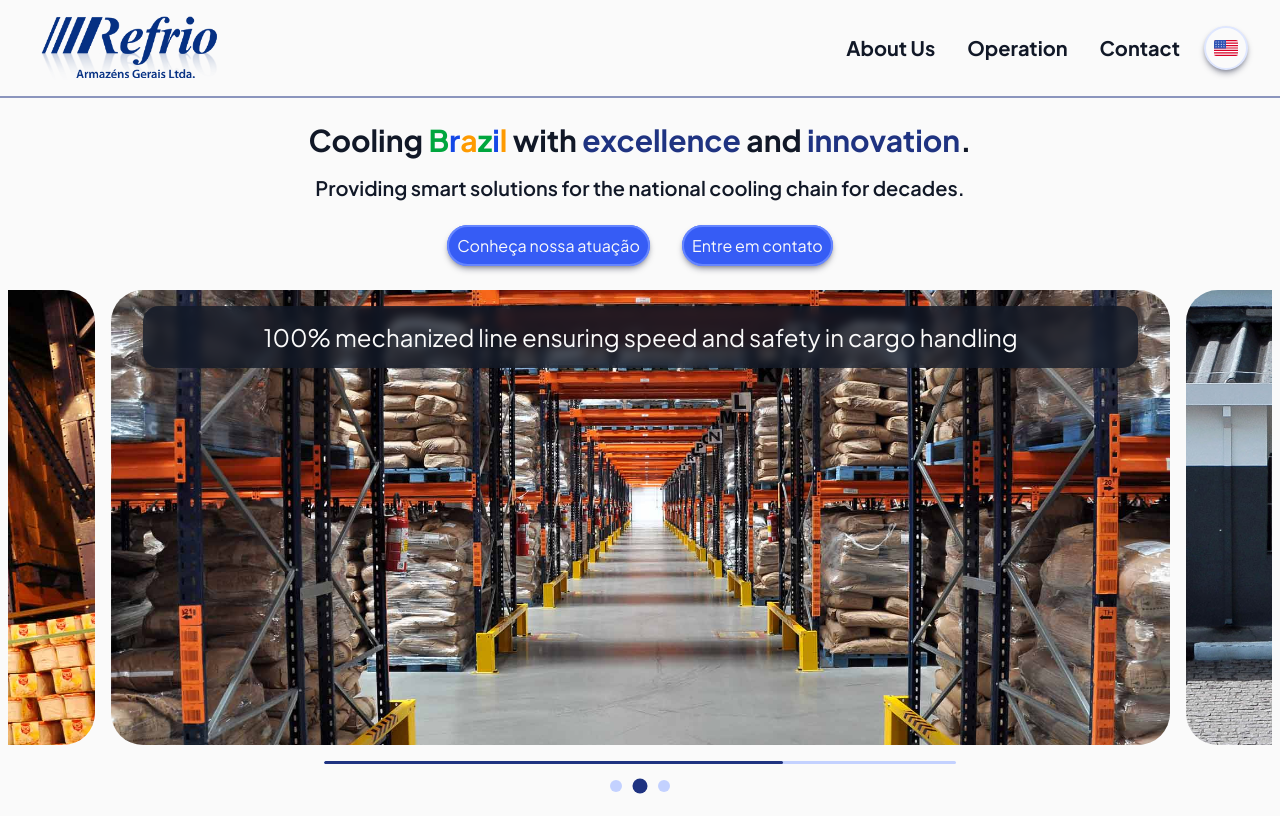
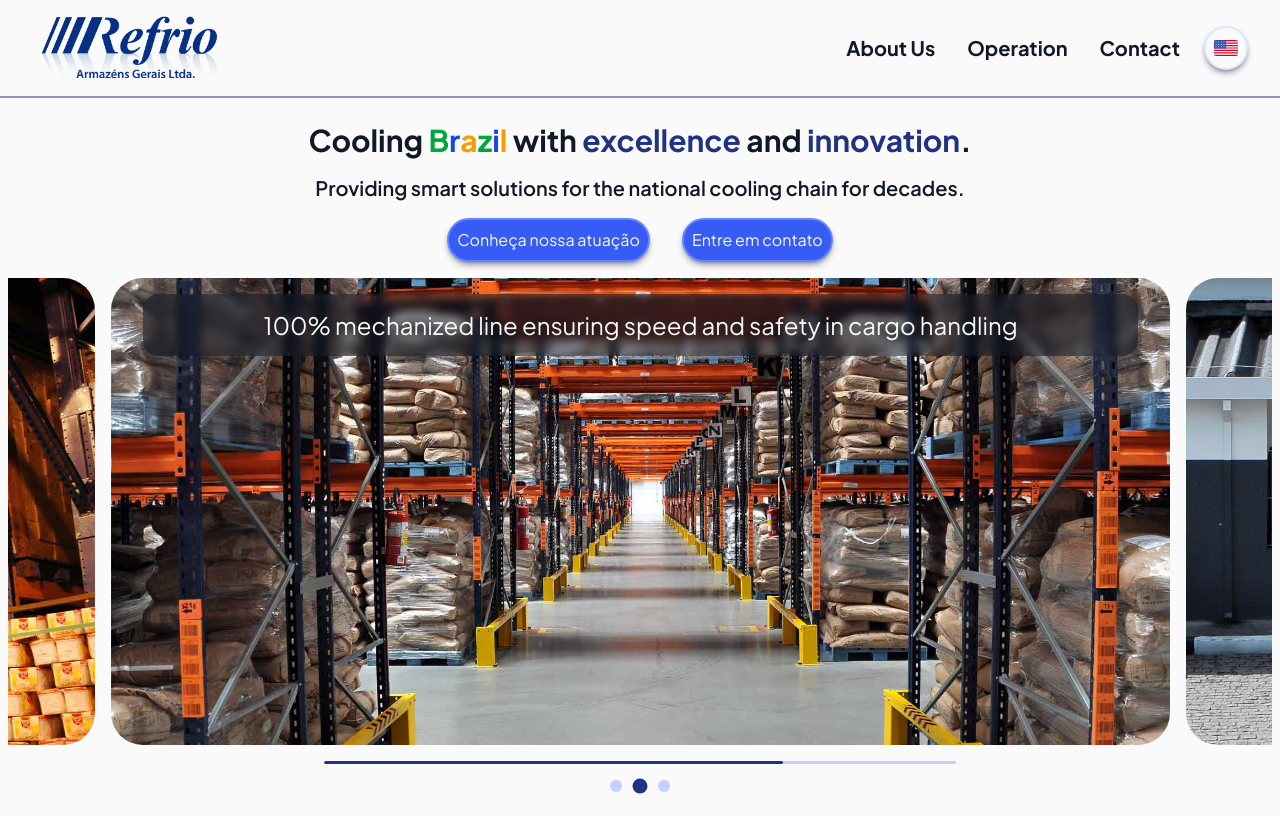
Before and after one commit to erikhenriqueal/refrio-modernization-proposal, a Next.js app: page /en in a window 1280 px wide. Built offline with nearby package versions, Linux system fonts and the light colour scheme.

Commit message:
refactor: clean up home header structure

```diff
--- a/src/app/[locale]/page.tsx
+++ b/src/app/[locale]/page.tsx
@@ -3,17 +3,17 @@
 import Image from "next/image";
 import { useTranslations } from "next-intl";
 import { motion } from "motion/react";
+import { useEffect, useRef } from "react";
 
 import Navbar from "@/components/feature/Navbar";
 import { Carousel } from "@/components/ui/carousel";
 import { Anchor } from "@/components/ui/button";
-import { useEffect, useRef } from "react";
 
+/** Colorize `chunks` using the pattern `green`, `blue`, `yellow`... */
 const BrazilWord = ({ chunks }: { chunks: React.ReactNode }) => {
   const colors = ["text-green-600", "text-blue-700", "text-amber-500"];
   const chars = chunks?.toString().split("") ?? [];
   return (
-    <span>
     <span>
       {chars.map((c, i) => (
         <span key={i} className={colors[i % colors.length]}>
@@ -21,13 +21,13 @@ const BrazilWord = ({ chunks }: { chunks: React.ReactNode }) => {
         </span>
       ))}
     </span>
-    </span>
   );
 };
 
 export default function HomePage() {
   const navContainerRef = useRef<HTMLDivElement>(null);
 
+  // Create CSS `--navbar-h` height after loading
   useEffect(() => {
     const el = navContainerRef.current;
     if (!el) return;
@@ -72,7 +72,6 @@ export default function HomePage() {
         {/* Hero */}
         <section className="h-[calc(100dvh-var(--navbar-h,0px))] flex flex-col py-4 gap-4">
           {/* Slogan/Presentation */}
-          <div>
           <div className="text-center space-y-4 px-2">
             <h1 className="text-3xl font-bold">
               {t.rich("slogan-title", {
@@ -84,17 +83,14 @@ export default function HomePage() {
             </h1>
             <h2 className="text-xl font-semibold">{t("slogan-subtitle")}</h2>
           </div>
-          </div>
           {/* CTA */}
-          <div>
-            <div className="w-fit py-4 mx-auto space-x-8">
+          <div className="px-2 flex flex-wrap gap-x-8 gap-y-2 justify-center text-center">
             <Anchor href={"#"} variant="primary" shapes={["roundy"]}>
               Conheça nossa atuação
             </Anchor>
             <Anchor href={"#"} variant="primary" shapes={["roundy"]}>
               Entre em contato
             </Anchor>
-            </div>
           </div>
           {/* Carousel */}
           <div className="flex-1 min-h-0 h-full">
@@ -106,14 +102,14 @@ export default function HomePage() {
                       <div key={i} className="relative h-full">
                         <div className="absolute w-full h-max px-8 top-0 mt-4 z-10">
                           <motion.span
-                            className="block px-2 py-4 text-center text-2xl/tight text-neutral-50 bg-neutral-900/75 backdrop-blur-xs rounded-2xl"
+                            className="block px-2 py-4 text-center text-2xl/tight text-neutral-50 bg-neutral-900/50 backdrop-blur-xs rounded-2xl"
                             initial={{ opacity: 0, y: -8 }}
                             animate={
                               isActive
                                 ? { opacity: 1, y: 0 }
                                 : { opacity: 0, y: -8 }
                             }
-                            transition={{ duration: 0.35, ease: "easeOut" }}
+                            transition={{ duration: 1, ease: "easeOut" }}
                           >
                             {slide.text}
                           </motion.span>
```
Lines whose indentation alone changed are shown as unchanged.
